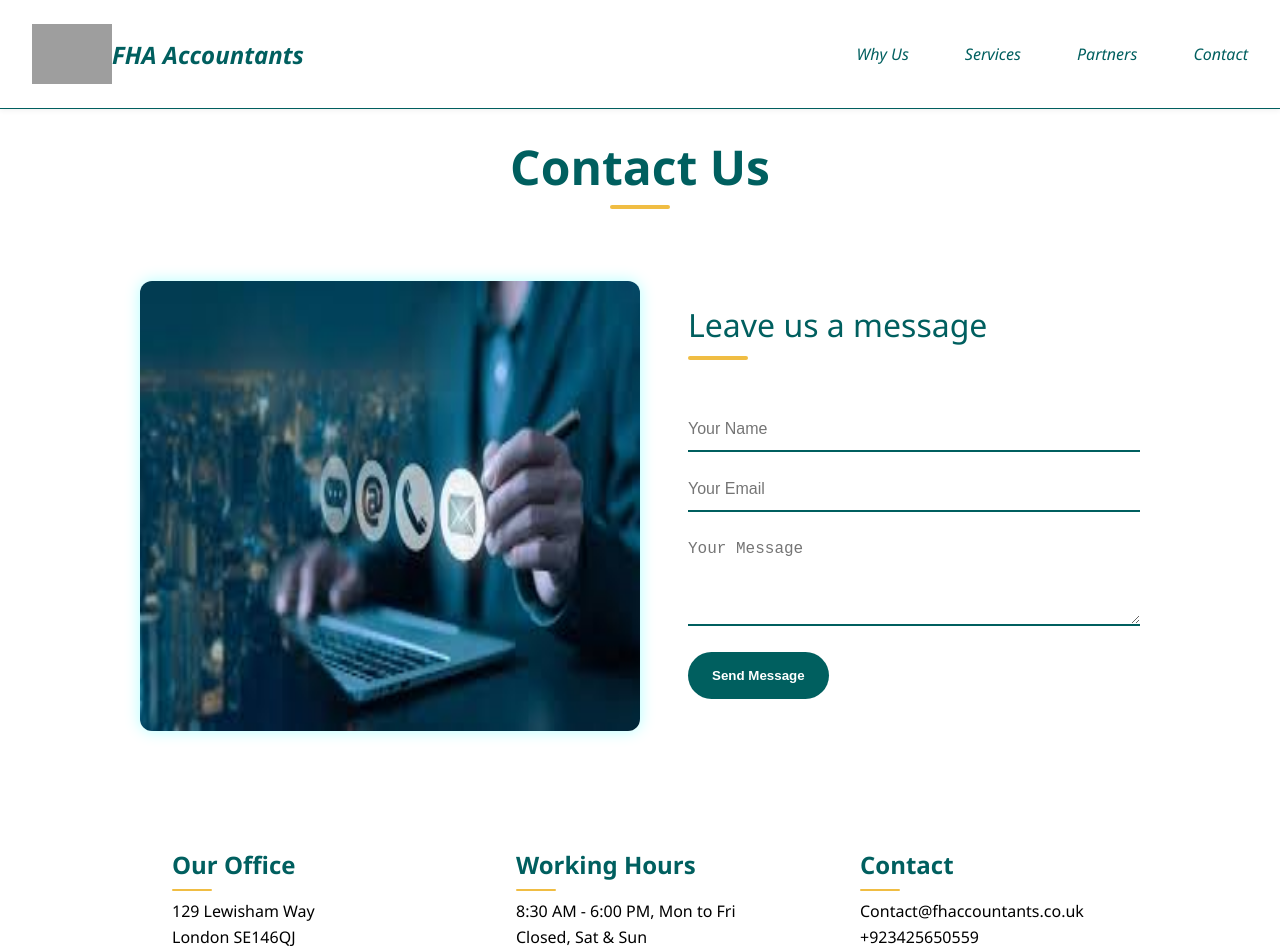
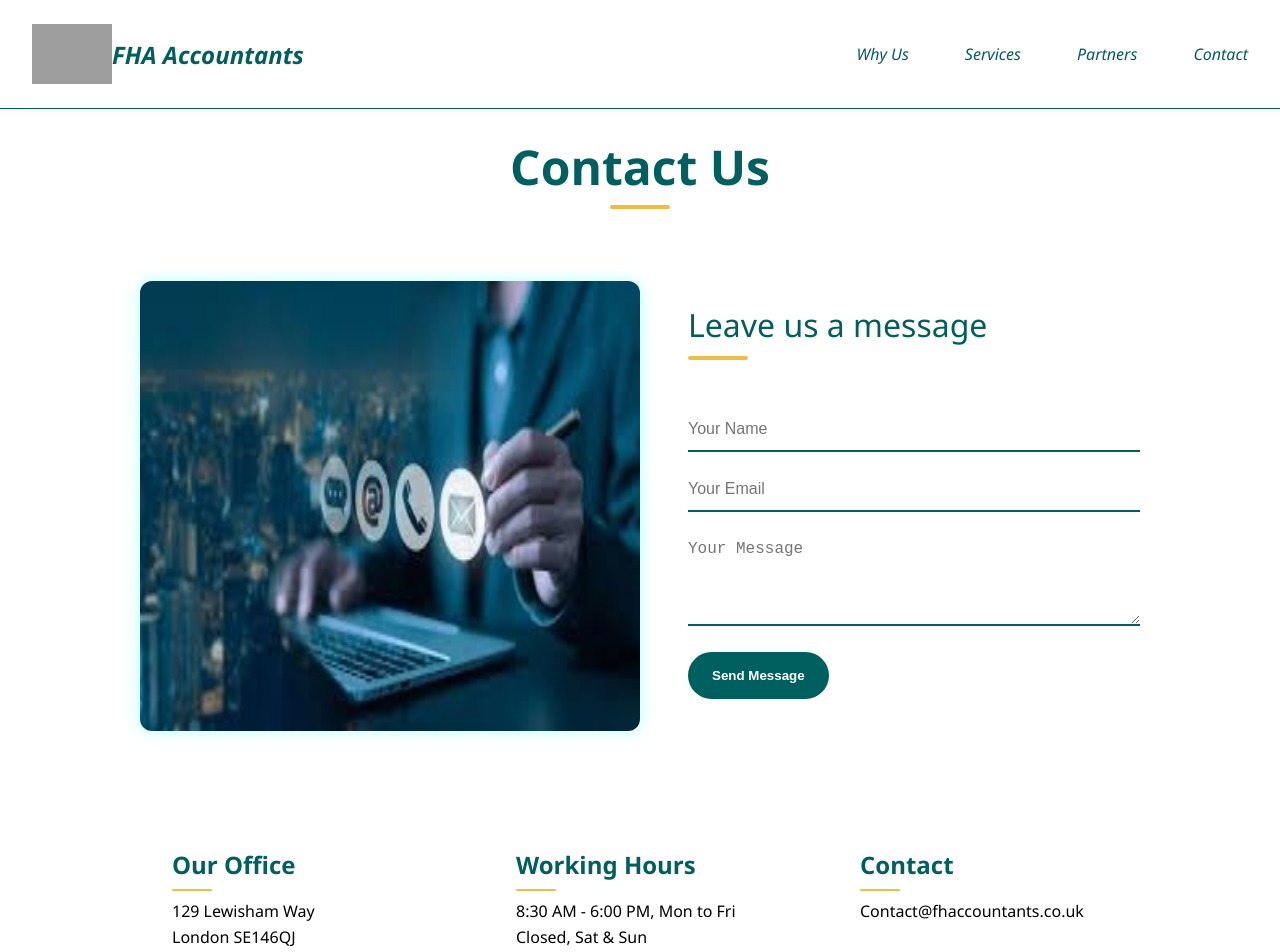
Before and after one commit to Zillehuma626/fha_frontend, a React (Vite) app: page /contact in a window 1280 px wide. Shown: the top 952 px of the page. Built offline with nearby package versions, Linux system fonts and the light colour scheme; grey boxes are pictures that could not be loaded.

Commit message:
Update Contact.jsx

```diff
--- a/src/Components/Contact.jsx
+++ b/src/Components/Contact.jsx
@@ -89,7 +89,7 @@ const Contact = () => {
         </div>
         <div className="info-box">
           <h4>Contact</h4>
-          <p>Contact@fhaccountants.co.uk <br />+923425650559</p>
+          <p>Contact@fhaccountants.co.uk</p>
         </div>
       </div>
 
```
